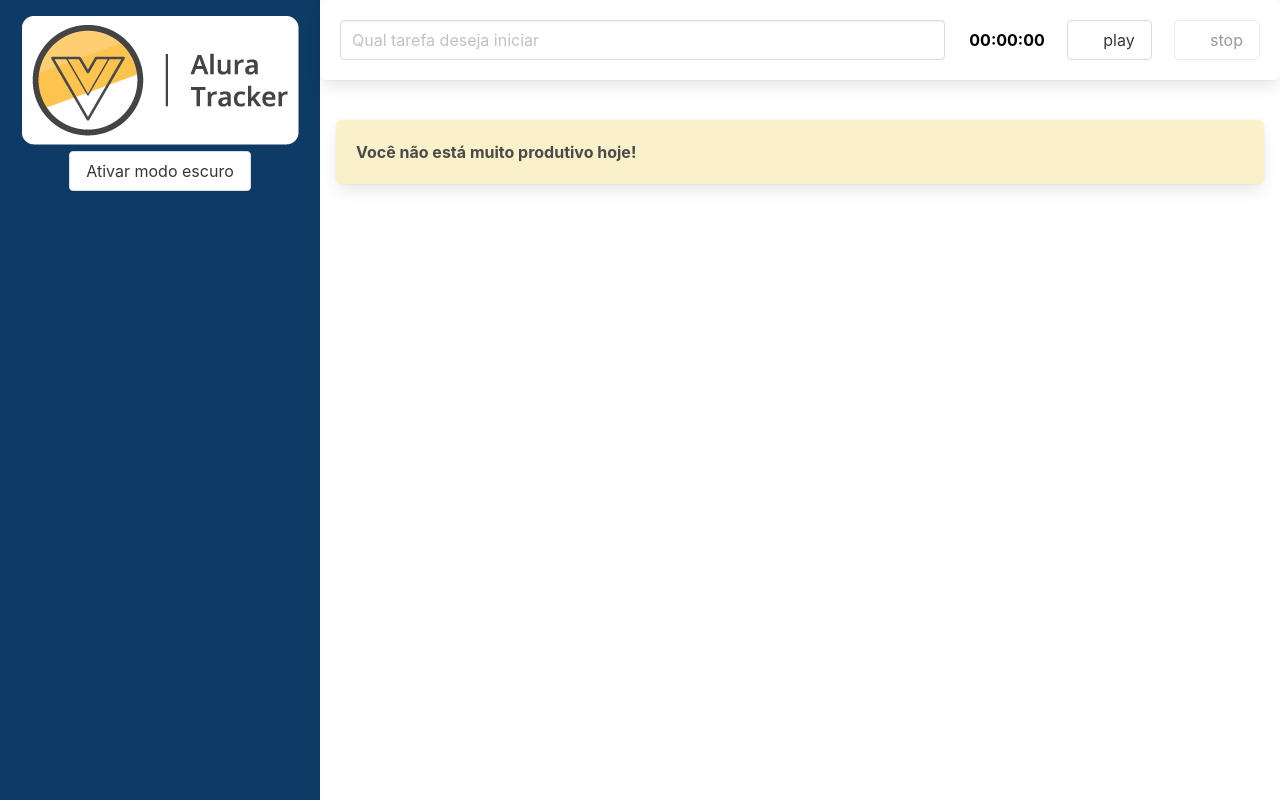
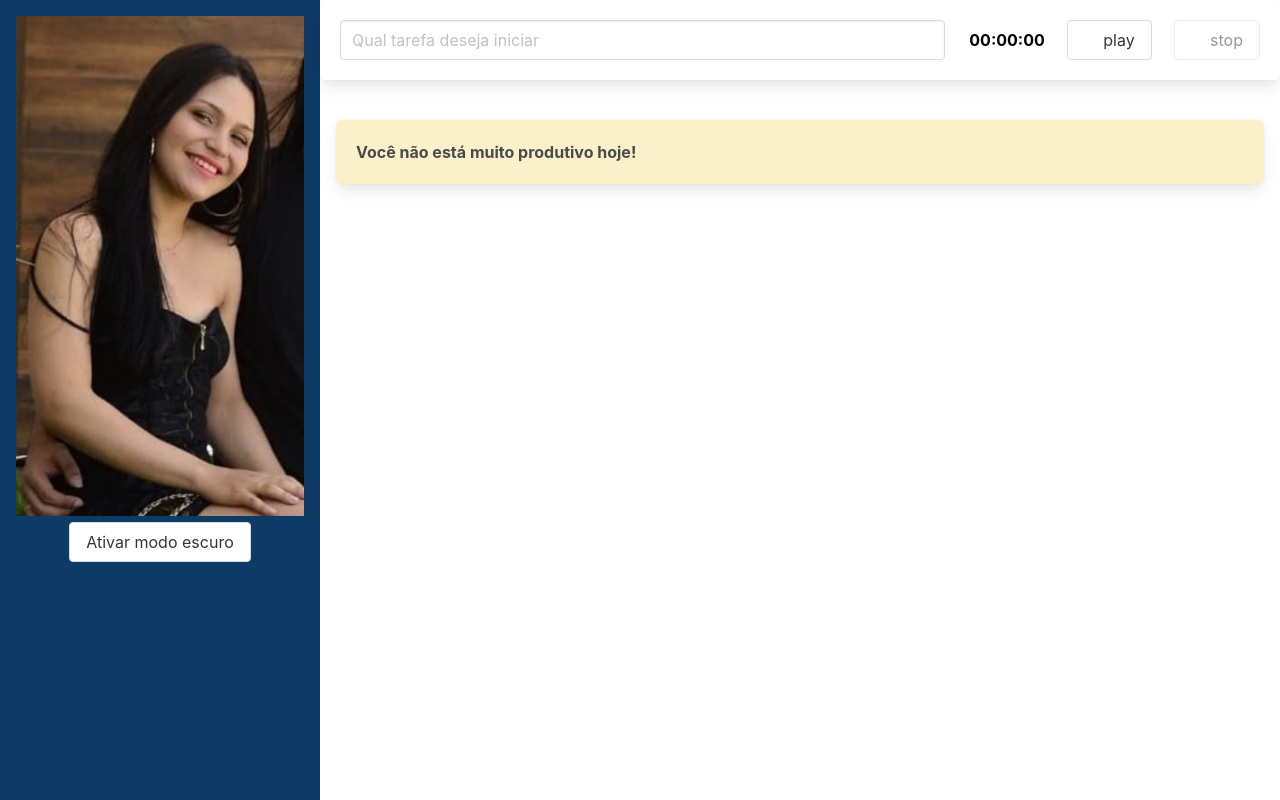
Before and after one commit to paulohenriquecorrea/alura-tracker, a Vue app: page / in a window 1280 px wide. Built offline with nearby package versions, Linux system fonts and the light colour scheme; the HTML template or start-up script is replaced by a standard one.

Commit message:
Atualizacao logo

```diff
--- a/src/components/BarraLateral.vue
+++ b/src/components/BarraLateral.vue
@@ -1,7 +1,7 @@
 <template>
   <header>
     <h1>
-      <img src="../assets/logo.png" alt="" />
+      <img src="../assets/logo.jpeg" alt="" />
     </h1>
     <button class="button" @click="alterarTema">{{ textoBotao }}</button>
   </header>
```
Also changed, not shown: src/assets/logo.jpeg (added).
